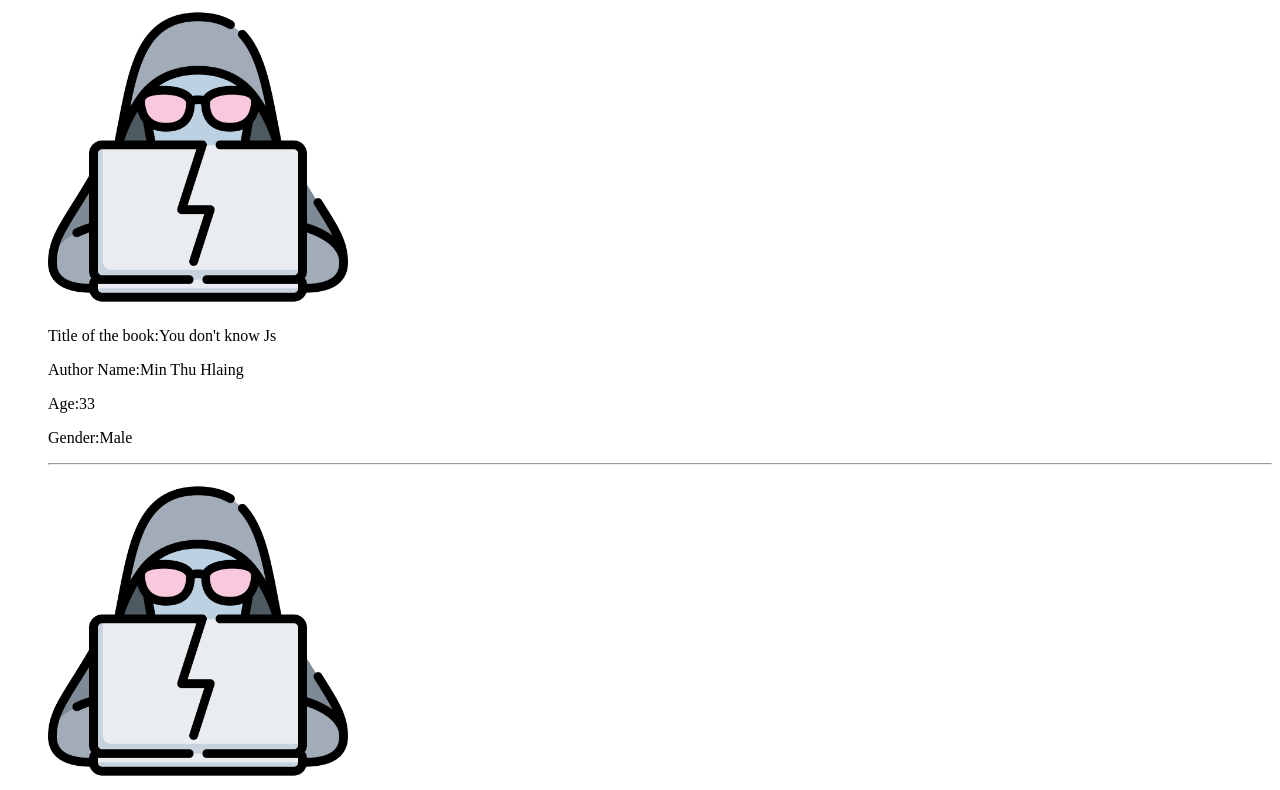
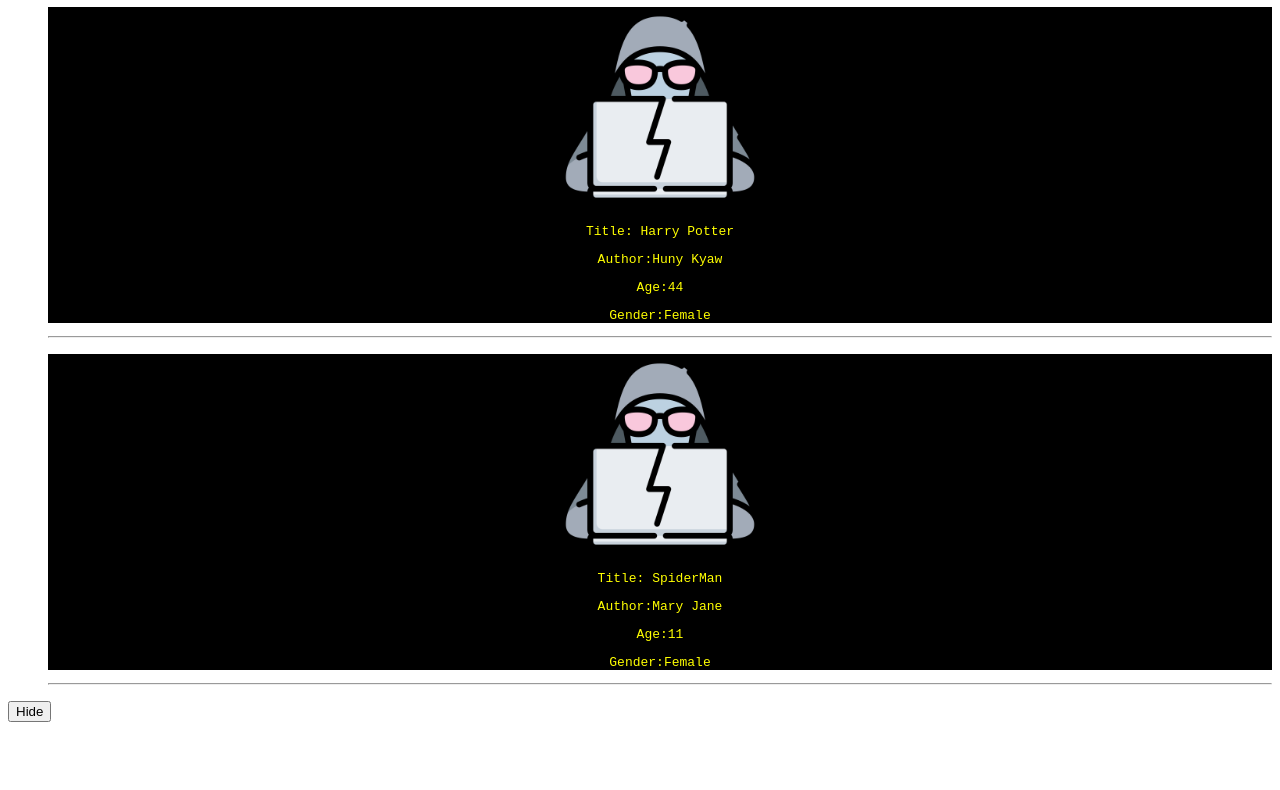
Before and after one commit to minthuhlaing007/vue, a plain HTML site: page index.html in a window 1280 px wide. Shown: the part 73-863 px from the top of the page. After the commit the page ends 803 px from the top, so only its background shows below. Drawn offline with nearby package versions, Linux system fonts and the light colour scheme.

Commit message:
computed :

```diff
--- a/index.html
+++ b/index.html
@@ -1,69 +1,46 @@
 <!DOCTYPE html>
 <html lang="en">
   <head>
-    <title>Js for in loop</title>
+    <meta charset="UTF-8" />
+    <meta name="viewport" content="width=device-width, initial-scale=1.0" />
+    <title>Vue Js</title>
     <script src="https://unpkg.com/vue@3/dist/vue.global.js"></script>
     <style>
-      li {
+      h1 {
+        background: #000;
+        color: yellow;
+        border-radius: 50px;
+        text-align: center;
+      }
+      ul li {
         list-style: none;
       }
-      .favourite {
-        background: #6de3f7;
-        color: red;
-        font-size: large;
-        font-family: monospace;
-      }
-
-      .bg {
-        background: #6de3f7;
-        color: red;
-        font-size: large;
+      .favourite{
+        background: #000;
+        color: yellow;
         font-family: monospace;
         text-align: center;
-        transition: all 3s;
       }
     </style>
   </head>
   <body>
-    <h1>Books</h1>
-    <!-- Fist Method -->
-
-    <!-- <div id="app">
-      <div v-if="showIcon">
-        <ul v-for="book in books">
-          <li v-bind:class="{favourite:book.isFav}" @click="book.isFav=!book.isFav">
-            <img :src="book.img" width="300px" alt="" />
-            <p>Title:{{book.title}}</p>
+    <h1>These are my books collection</h1>
+    <div id="app">
+      <div v-if="bookInfo">
+        <ul v-for="book in filteredBooks">
+          <li :class="{favourite:book.isFav}" @click="handler(book)">
+            <img v-bind:src="book.img" width="200px" alt="">
+            <p>Title: {{book.title}}</p>
             <p>Author:{{book.author}}</p>
-            <p>Age: {{book.age}}</p>
+            <p>Age:{{book.age}}</p>
             <p>Gender:{{book.gender}}</p>
-            <a :href="link">Book link</a>
           </li>
+          <hr />
         </ul>
       </div>
-      <button @click="showIcon=!showIcon">
-        <span v-if="showIcon">Hide</span>
-        <span v-if="!showIcon">Show</span>
-      </button>
-    </div> -->
-
-    <!-- Second Method -->
-    <div id="app">
-      <div v-if="bookInfo">
-        <ul v-for="book in books">
-          <li :class="{bg:book.isFav}" @click="fav(book)" >
-            <img v-bind:src="book.img"  width="300px" alt="hacker">
-            <p>Title of the book:{{book.title}}</p>
-            <p>Author Name:{{book.author}}</p>
-            <p>Age:{{book.age}}</p>
-            <p>Gender:{{book.gender}}</p>
-            <hr />
-          </li>
-        </ul>
-      </div>
-      <button @click="bookInfo=!bookInfo">
+      <button v-on:click="bookInfo=!bookInfo">
+        <span v-if="!bookInfo">Show</span>
         <span v-if="bookInfo">Hide</span>
-        <span v-if="!bookInfo">Show</span>
       </button>
     </div>
     <script src="vue.js"></script>
--- a/vue.js
+++ b/vue.js
@@ -1,97 +1,54 @@
-// First Method
-
-// const app = Vue.createApp({
-//   data() {
-//     return {
-//       books: [
-//         {
-//           title: "Harry Potter",
-//           author: "J K Rolling",
-//           gender: "Female",
-//           age: 33,
-//           img: "imgs/hacker.png",
-//           isFav: false,
-//         },
-//         {
-//           title: "Lord of the Rings",
-//           author: "John",
-//           gender: "Male",
-//           age: 22,
-//           img: "imgs/hacker.png",
-//           isFav: false,
-//         },
-//         {
-//           title: "Game of Thrones",
-//           author: "Alice",
-//           gender: "Male",
-//           age: 44,
-//           img: "imgs/hacker.png",
-//           isFav: false,
-//         },
-//       ],
-//       showIcon: true,
-//       link: "https://google.com",
-//       link1: "https://youtube.com",
-//     };
-//   },
-// });
-// app.mount("#app");
-
-//Second Method
-
 const app = Vue.createApp({
-  data(){
-    return{
-      books:
-      [
+  data() {
+    return {
+      books: [
         {
-          title:"You don't know Js",
-          author:"Min Thu Hlaing",
-          age:33,
-          gender:"Male",
-          img:"imgs/hacker.png",
-          isFav:false,
+          title: "game of throne",
+          author: "min thu hlaing",
+          age: 32,
+          gender: "Male",
+          img: "./imgs/hacker.png",
+          isFav: false,
         },
         {
-          title:"You don't know Html",
-          author:"Hlaing Min Than",
-          age:34,
-          gender:"Male",
-          img:"imgs/hacker.png",
-          isFav:false,
+          title: "Harry Potter",
+          author: "Huny Kyaw",
+          age: 44,
+          gender: "Female",
+          img: "./imgs/hacker.png",
+          isFav: true,
         },
         {
-          title:"You don't know Css",
-          author:"Alice",
-          age:44,
-          gender:"Female",
-          img:"imgs/hacker.png",
-          isFav:false
+          title: "Fast and Furious",
+          author: "The Rock",
+          age: 55,
+          gender: "Male",
+          img: "./imgs/hacker.png",
+          isFav: false,
         },
         {
-          title:"Harry Potter",
-          author:"JK Rolling",
-          age:55,
-          gender:"Female",
-          img:"imgs/hacker.png",
-          isFav:false
-        },
-        {
-          title:"Game of Thrones",
-          author:"Emma Stone",
-          age:99,
-          gender:"Female",
-          img:"imgs/hacker.png",
-          isFav:false
+          title: "SpiderMan",
+          author: "Mary Jane",
+          age: 11,
+          gender: "Female",
+          img: "./imgs/hacker.png",
+          isFav: true,
         },
       ],
-      bookInfo:true
-    }
+      bookInfo: true,
+    };
   },
-  methods:{
-    fav(book){
-      book.isFav = !book.isFav
-    }
-  }
-})
-app.mount("#app")
+  methods: {
+    handler(book) {
+      book.isFav = !book.isFav;
+    },
+  },
+  computed: {
+    filteredBooks() {
+      return this.books.filter((book) => {
+        return book.isFav;
+      });
+    },
+  },
+});
+app.mount("#app");
```
